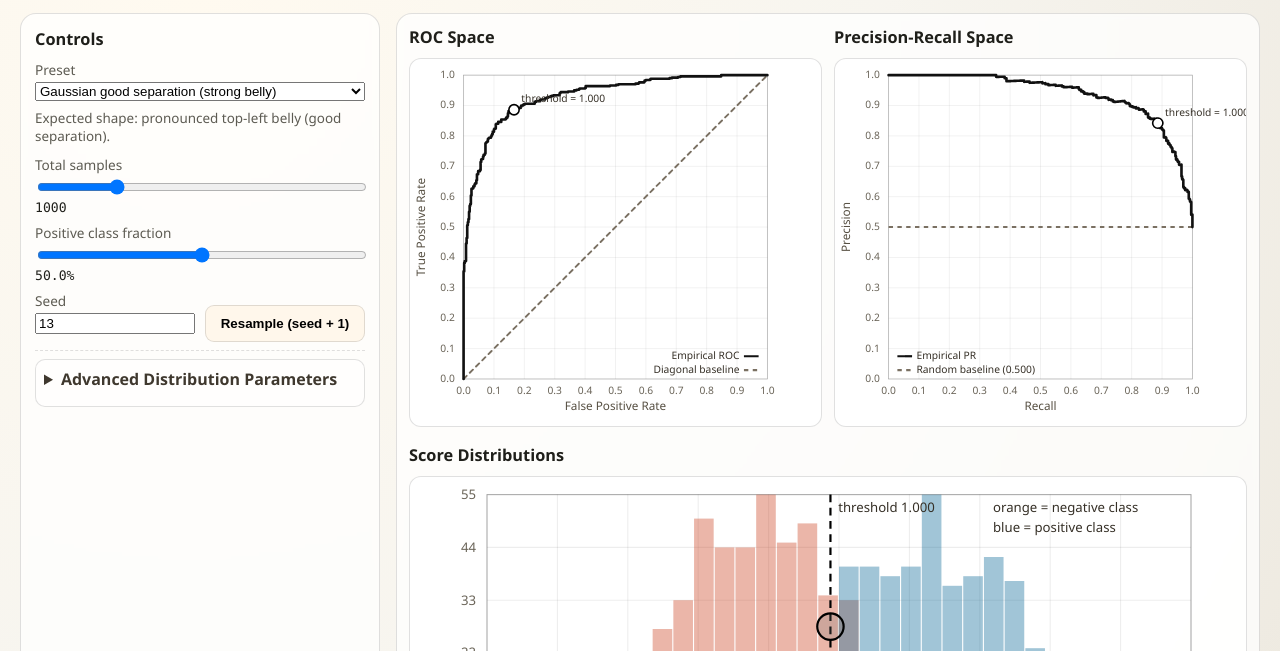
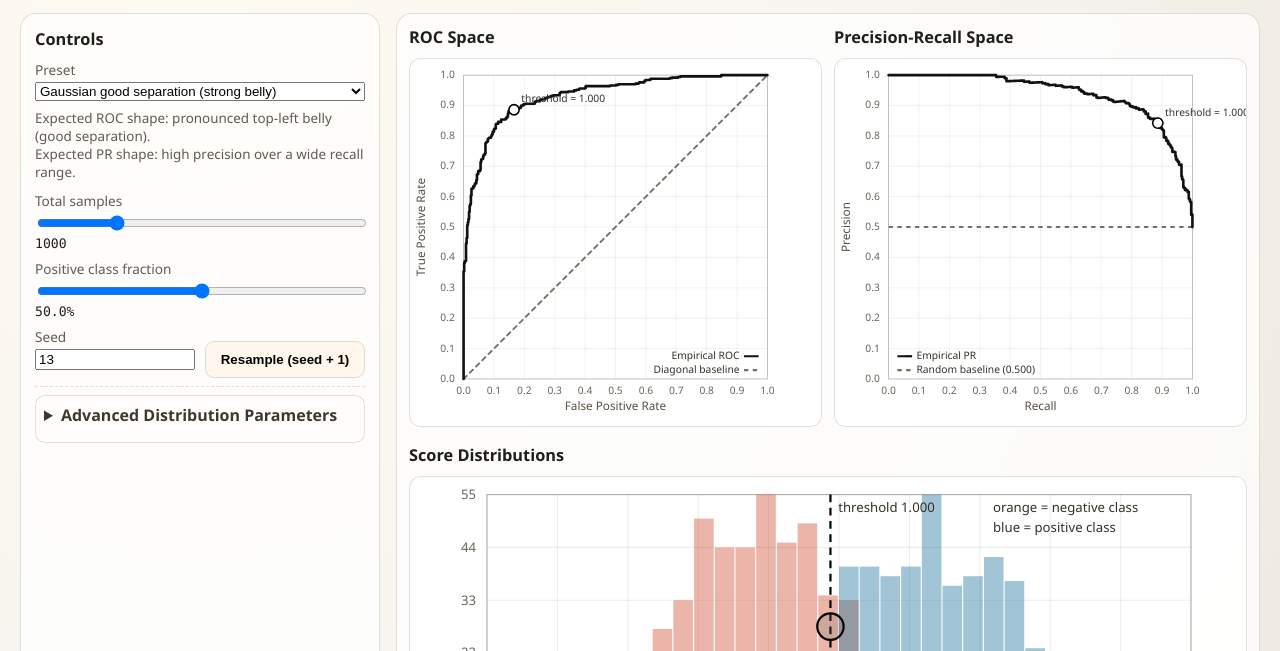
Before and after one commit to silekoch/understanding_classifier_metrics, a plain HTML site: page index.html in a window 1280 px wide. Shown: the part 149-800 px from the top of the page. Drawn offline with Linux system fonts and the light colour scheme.

```diff
--- a/app.js
+++ b/app.js
@@ -117,7 +117,7 @@
       outlierFrac: 0,
       nPerClass: 500,
       samplePosFrac: 0.5,
-      desc: "Expected shape: close to diagonal baseline (high overlap).",
+      desc: "Expected ROC shape: close to diagonal baseline (high overlap).\nExpected PR shape: near the prevalence baseline with limited lift.",
     },
     separated: {
       mode: "normal",
@@ -128,7 +128,7 @@
       outlierFrac: 0,
       nPerClass: 500,
       samplePosFrac: 0.5,
-      desc: "Expected shape: pronounced top-left belly (good separation).",
+      desc: "Expected ROC shape: pronounced top-left belly (good separation).\nExpected PR shape: high precision over a wide recall range.",
     },
     unequal: {
       mode: "normal",
@@ -139,7 +139,7 @@
       outlierFrac: 0,
       nPerClass: 600,
       samplePosFrac: 0.5,
-      desc: "Expected shape: asymmetric curvature from unequal variances.",
+      desc: "Expected ROC shape: asymmetric curvature from unequal variances.",
     },
     lognormal: {
       mode: "lognormal",
@@ -151,7 +151,7 @@
       nPerClass: 700,
       samplePosFrac: 0.5,
       logSigma: 0.7,
-      desc: "Expected shape: smooth but skew-driven bend (not symmetric like Gaussian).",
+      desc: "Expected ROC shape: smooth but skew-driven bend (not symmetric like Gaussian).",
     },
     heavytail: {
       mode: "student_t",
@@ -164,7 +164,7 @@
       samplePosFrac: 0.5,
       dfNeg: 3,
       dfPos: 3,
-      desc: "Expected shape: flatter shoulders from heavy tails/outliers.",
+      desc: "Expected ROC shape: flatter shoulders from heavy tails/outliers.",
     },
     mixture: {
       mode: "mixture_pos",
@@ -178,7 +178,7 @@
       mixWeight: 0.24,
       mixOffset: 0.15,
       mixSdMult: 1.1,
-      desc: "Expected shape: visible kink/shoulder from class heterogeneity.",
+      desc: "Expected ROC shape: visible kink/shoulder from class heterogeneity.",
     },
     zeroinflated: {
       mode: "zero_inflated",
@@ -192,7 +192,7 @@
       p0Neg: 0.42,
       p0Pos: 0.12,
       zeroValue: 0,
-      desc: "Expected shape: step-like ROC segments from many tied zero scores.",
+      desc: "Expected ROC shape: step-like segments from many tied zero scores.\nExpected PR shape: staircase-like segments from the same score ties.",
     },
     uniform: {
       mode: "uniform",
@@ -214,7 +214,7 @@
       outlierFrac: 0,
       nPerClass: 700,
       samplePosFrac: 0.5,
-      desc: "Expected shape: skewed ROC curvature from one-sided tails.",
+      desc: "Expected ROC shape: skewed curvature from one-sided tails.",
     },
     probGoodSep: {
       mode: "beta",
--- a/styles.css
+++ b/styles.css
@@ -126,6 +126,10 @@ hr {
   margin: 7px 0 10px;
 }
 
+#presetDesc {
+  white-space: pre-line;
+}
+
 
 .advanced {
   border: 1px solid var(--line);
```
